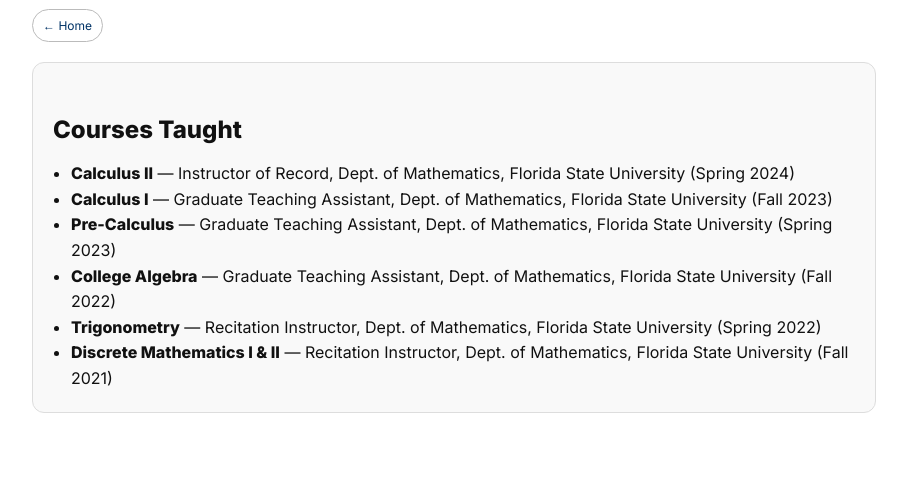
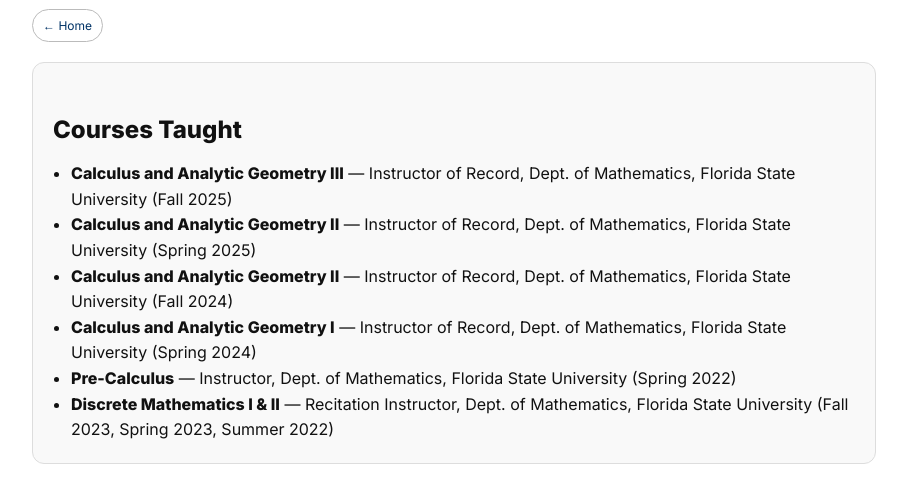
Before and after one commit to Sonet1123/Sonet1123.github.io, a plain HTML site: page teaching.html in a window 1280 px wide. Shown: the part 125-628 px from the top of the page, without its empty margins (186-1093 px from the left). Drawn offline with Linux system fonts and the light colour scheme.

Commit message:
Update teaching.html

```diff
--- a/teaching.html
+++ b/teaching.html
@@ -40,12 +40,12 @@ ul{margin:0;padding-left:18px}
   <div class="card">
     <h2>Courses Taught</h2>
     <ul>
-      <li><strong>Calculus II</strong> — Instructor of Record, Dept. of Mathematics, Florida State University (Spring 2024)</li>
-      <li><strong>Calculus I</strong> — Graduate Teaching Assistant, Dept. of Mathematics, Florida State University (Fall 2023)</li>
-      <li><strong>Pre-Calculus</strong> — Graduate Teaching Assistant, Dept. of Mathematics, Florida State University (Spring 2023)</li>
-      <li><strong>College Algebra</strong> — Graduate Teaching Assistant, Dept. of Mathematics, Florida State University (Fall 2022)</li>
-      <li><strong>Trigonometry</strong> — Recitation Instructor, Dept. of Mathematics, Florida State University (Spring 2022)</li>
-      <li><strong>Discrete Mathematics I & II</strong> — Recitation Instructor, Dept. of Mathematics, Florida State University (Fall 2021)</li>
+      <li><strong>Calculus and Analytic Geometry III</strong> — Instructor of Record, Dept. of Mathematics, Florida State University (Fall 2025)</li>
+      <li><strong>Calculus and Analytic Geometry II</strong> — Instructor of Record, Dept. of Mathematics, Florida State University (Spring 2025)</li>
+      <li><strong>Calculus and Analytic Geometry II</strong> — Instructor of Record, Dept. of Mathematics, Florida State University (Fall 2024)</li>
+      <li><strong>Calculus and Analytic Geometry I</strong> — Instructor of Record, Dept. of Mathematics, Florida State University (Spring 2024)</li>
+      <li><strong>Pre-Calculus</strong> — Instructor, Dept. of Mathematics, Florida State University (Spring 2022)</li>
+      <li><strong>Discrete Mathematics I & II</strong> — Recitation Instructor, Dept. of Mathematics, Florida State University (Fall 2023, Spring 2023, Summer 2022)</li>
     </ul>
   </div>
 </main>
```
